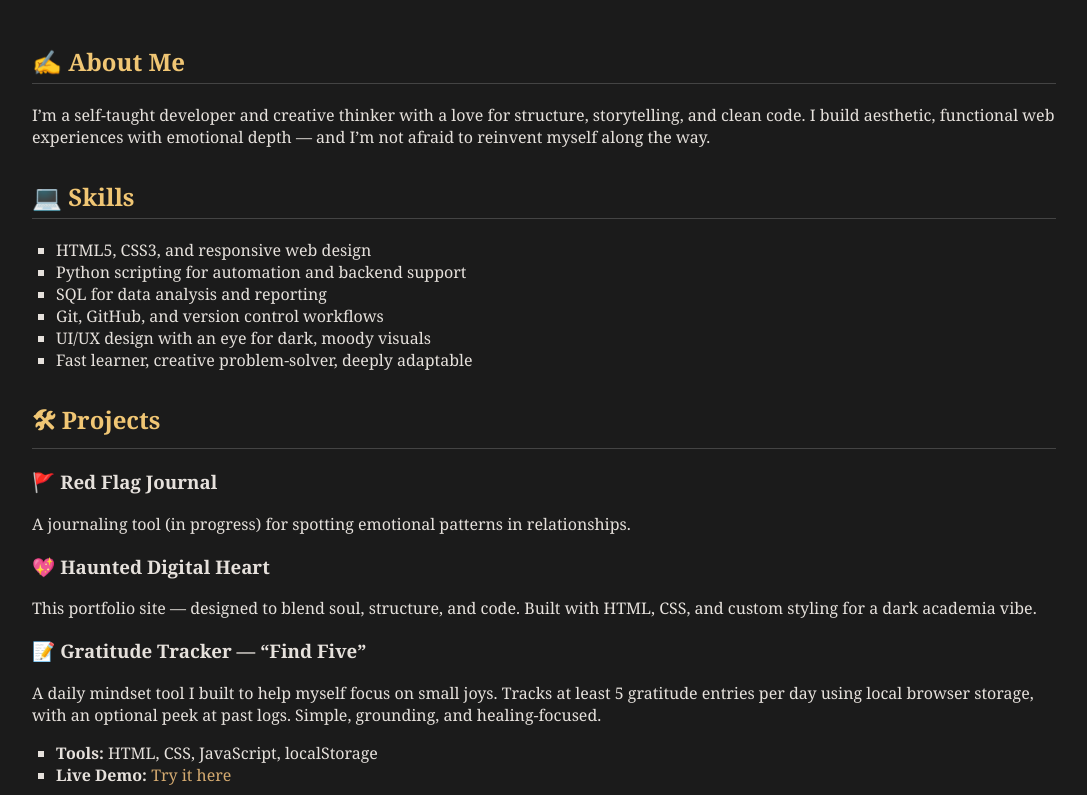
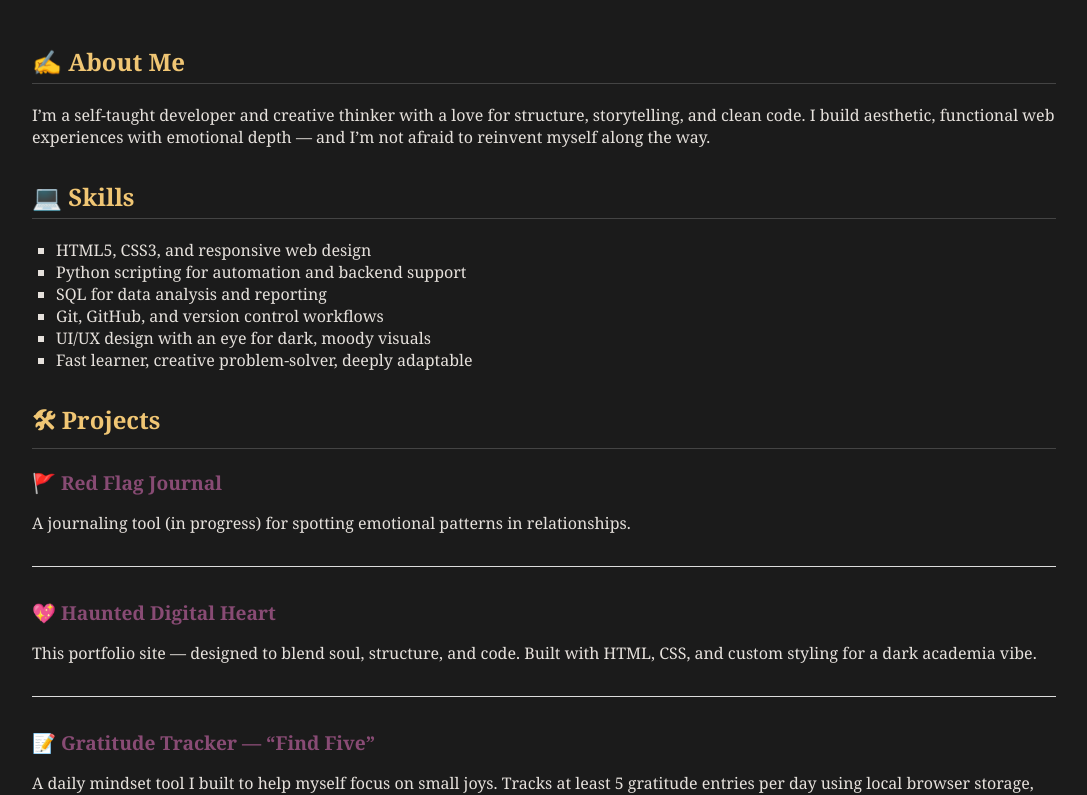
Before and after one commit to Lorrainekent8105/dark_academia_portfolio, a plain HTML site: page index.html in a window 1280 px wide. Shown: the part 170-965 px from the top of the page, without its empty margins (96-1183 px from the left). Drawn offline with Linux system fonts and the light colour scheme; files that its build step writes are made by us from their sources.

Commit message:
Update style.css

```diff
--- a/style.css
+++ b/style.css
@@ -43,3 +43,21 @@ a {
 a:hover {
     text-decoration: underline;
 }
+/* ========== Project Cards ========== */
+.project {
+  margin-bottom: 2rem;
+  padding-bottom: 1rem;
+  border-bottom: 1px solid #ddd;
+}
+
+.project h3 {
+  margin-top: 0;
+  margin-bottom: 0.5rem;
+  color: #884b74;
+  font-size: 1.2rem;
+}
+
+.project ul {
+  padding-left: 1.2rem;
+  margin-top: 0.5rem;
+}
```
